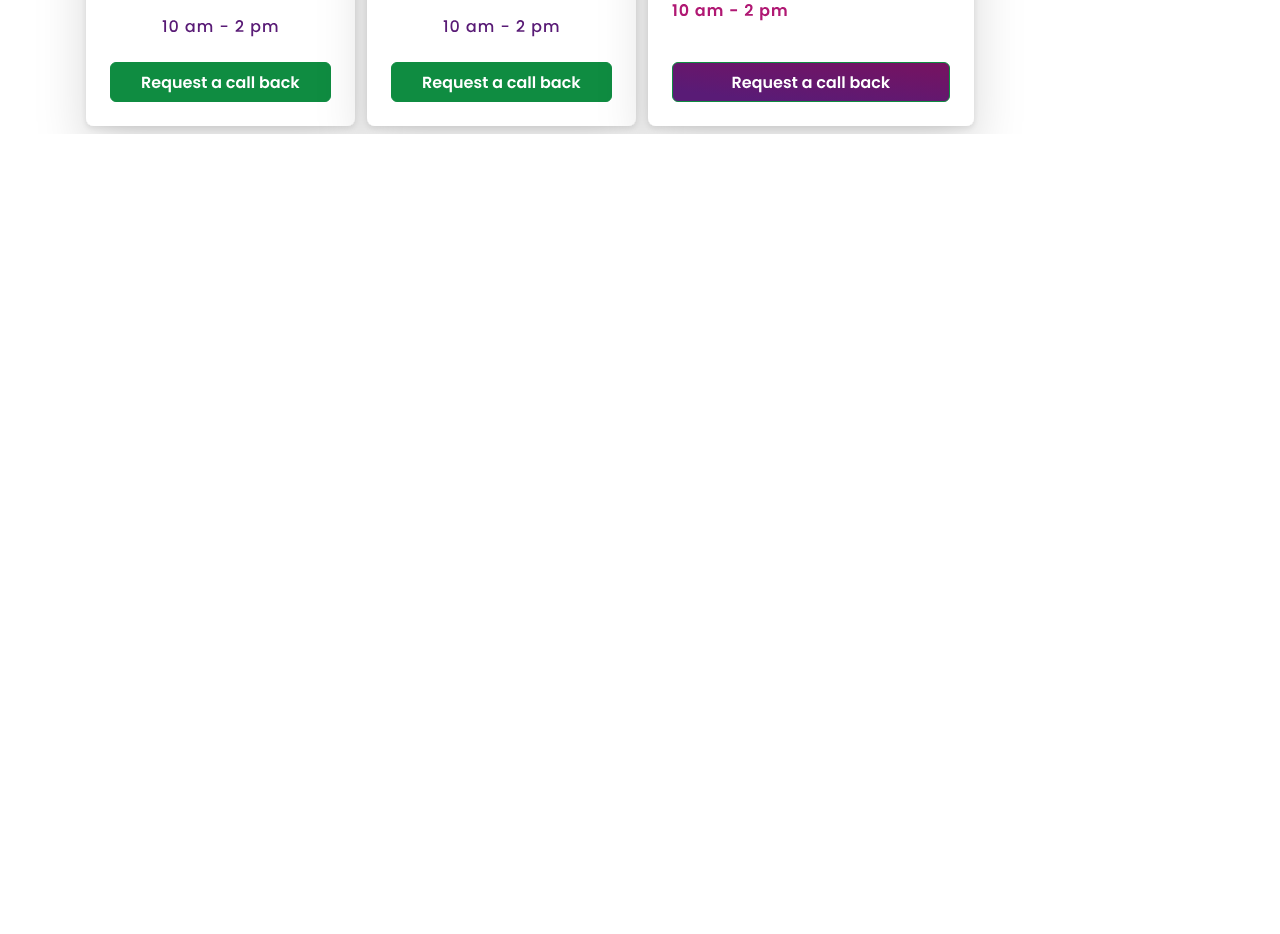
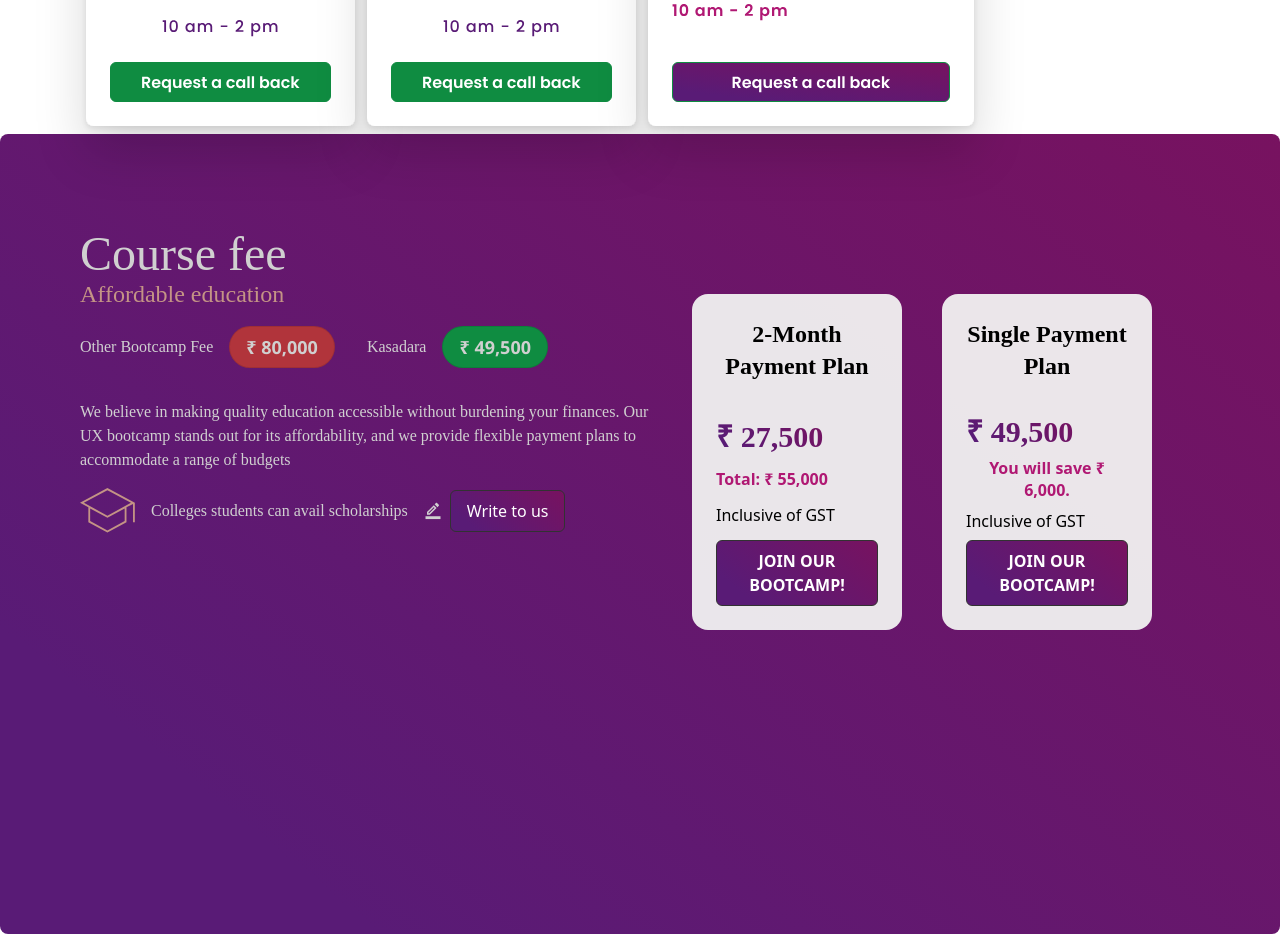
Before and after one commit to itsme-sherlock/Kasadara, a React (Create React App) app: page / in a window 1280 px wide. Shown: the part 2940-3874 px from the top of the page. Before the commit the page ends 3074 px from the top, so only its background shows below. Built offline with nearby package versions, Linux system fonts and the light colour scheme.

Commit message:
minor changes remaining in Course Fee Section

```diff
--- a/src/App.js
+++ b/src/App.js
@@ -6,6 +6,7 @@ import MainContent from './components/MainContent';
 import WhatWillYouGet from './components/WhatWillYouGet';
 import WhyUS from './components/WhyUs';
 import UpcomingBatches from './components/UpcomingBatches';
+import CourseFee from './components/CourseFee/CourseFee';
 function App() {
   return (
     <div>
@@ -14,6 +15,7 @@ function App() {
       <WhatWillYouGet/>
       <WhyUS/>
       <UpcomingBatches/>
+      <CourseFee/>
 
 
 
--- /dev/null
+++ b/src/components/CourseFee/Cards.js
@@ -0,0 +1,16 @@
+import React from 'react';
+import "../WhatWillYouGet.css";
+const Card = ({ title, fee, description,gst }) => {
+  return (
+    <div className="card w-[210px] display-card flex flex-col items-stretch ">
+      <h2 className='text-black pb-6 text-2xl font-poppins font-semibold'>{title}</h2>
+      <p className='theme-pink font-poppins font-bold text-3xl'>{fee}</p>
+      <p style={{ color: "var(--K-primary-1, #B01873)", fontSize: "16px", fontStyle: "normal", fontWeight: "600", lineHeight: "normal" }}>{description}</p>
+
+      <p className='text-black'>{gst}</p>
+      <button className='pink-button font-extrabold'>JOIN OUR BOOTCAMP!</button>
+    </div>
+  );
+};
+
+export default Card;
--- /dev/null
+++ b/src/components/CourseFee/CourseFee.js
@@ -0,0 +1,71 @@
+import React from "react";
+import Card from "./Cards";
+import "../WhatWillYouGet.css";
+import { ReactComponent as GraduateHatSvg } from "../../Assets/CourseFees/SchoolSvg.svg";
+import { ReactComponent as WriteToUsSvg } from "../../Assets/CourseFees/border_color.svg";
+
+function CourseFee() {
+  return (
+    <section
+      className="overflow-auto rounded-lg w-full h-screen text-center flex gap-10 "
+      style={{
+        // background: 'linear-gradient(219deg, rgba(123, 17, 93, 0.00) -9.63%, #591B76 82.78%)',
+        background:
+          "var(--K-grad-2, linear-gradient(219deg, #7B115D -9.77%, #591B76 83.29%))",
+      }}
+    >
+      <div className="pt-24 pl-20 flex flex-col items-start">
+        <div className="ml-0">
+            <h1 className="text-[#D0D0D0] font-poppins font-medium text-5xl ">Course fee</h1>
+        </div>
+        <div>
+            <h4 className="text-[#C49485] font-poppins font-normal text-2xl">Affordable education</h4>
+        </div>
+        <div className="flex gap-8 pt-4">
+          <div className="flex gap-4 items-center ">
+            <p className="text-[#D0D0D0] font-poppins font-normal text-base ">Other Bootcamp Fee</p>
+            <button className="fees-button bg-[#B1343B]">₹ 80,000</button>
+          </div>
+          <div className="flex gap-4 items-center">
+            <p className="text-[#D0D0D0] font-poppins font-normal text-base">Kasadara</p>
+            <button className="fees-button bg-[#0F8C41] ">₹ 49,500</button>
+          </div>
+        </div>
+        <div className="flex ml-0 pl-0 pt-8">
+        <p className="text-[#D0D0D0] font-poppins font-normal text-base text-left">We believe in making quality education accessible without burdening your finances. Our UX bootcamp stands out for its affordability, and we provide flexible payment plans to accommodate a range of budgets</p>
+
+        </div>
+        <div className="flex bg-[#00005C)] gap-4 items-center pt-4  ">
+        <GraduateHatSvg></GraduateHatSvg>
+        <p className="text-[#D0D0D0] font-poppins font-normal text-base">Colleges students can avail scholarships</p>
+        <div className="flex gap-2 items-center">
+          <WriteToUsSvg ></WriteToUsSvg>
+          <button className="pink-button">Write to us</button>
+
+        </div>
+
+        </div>
+      </div>
+      <div className="pt-40">
+        <Card
+          title="2-Month Payment Plan"
+          fee="₹ 27,500"
+          description="Total:  ₹ 55,000"
+          gst="Inclusive of GST"
+        />
+      </div>
+      <div className="pt-40 pr-32">
+        <Card
+          title="Single
+            Payment Plan"
+          fee="₹ 49,500"
+          description="You will save ₹ 6,000."
+          gst="Inclusive of GST"
+        />
+        {/* Add more cards with different content */}
+      </div>
+    </section>
+  );
+}
+
+export default CourseFee;
--- a/src/components/WhatWillYouGet.css
+++ b/src/components/WhatWillYouGet.css
@@ -1,4 +1,58 @@
+.custom-text-color {
+  color: var(--K-black-font, #323232);
 
-.custom-text-color {
-    color: var(--K-black-font, #323232);
-  }
+}
+
+/* Define the custom property */
+:root {
+  --K-grad: linear-gradient(219deg, #7b115d -9.77%, #591b76 83.29%);
+}
+
+.theme-pink {
+  background: var(--K-grad, linear-gradient(219deg, #7B115D -9.77%, #591B76 83.29%));
+background-clip: text;
+-webkit-background-clip: text;
+-webkit-text-fill-color: transparent;
+
+}
+/*---------------COURSEfEE.JS---------------------*/
+.pink-button{
+  border-radius: 6px;
+border: 1px solid var(--K-black-font, #323232);
+background: linear-gradient(219deg, #7B115D -9.77%, #591B76 83.29%);
+color: #FFF;
+display: flex;
+padding: 8px 16px;
+justify-content: center;
+align-items: center;
+gap: 10px;
+align-self: stretch;
+
+}
+.display-card{
+  display: flex;
+height: 336px;
+padding: 24px;
+flex-direction: column;
+justify-content: space-between;
+align-items: flex-start;
+border-radius: 16px;
+background: rgba(242, 242, 242, 0.95);
+
+
+}
+.fees-button{
+  border-radius: 156px;
+border: 1px solid rgba(0, 0, 0, 0.10);
+display: flex;
+padding: 8px 16px;
+justify-content: center;
+align-items: center;
+gap: 10px;
+color: var(--No-so-white, #D0D0D0);
+font-family: Segoe UI;
+font-size: 18px;
+font-style: normal;
+font-weight: 700;
+line-height: normal;
+}
--- a/src/components/WhyUs.js
+++ b/src/components/WhyUs.js
@@ -104,7 +104,7 @@ function WhyUs() {
       {/* Row 2 */}
       <div className="w-16 h-16 rounded-full overflow-hidden"><img src={collageImage}
       alt="photoTop"  className="object-center w-full h-full"/></div>
-      <div className="mx-10"></div>
+      <div className="mx-10 "></div>
       <div className="w-28 h-28 rounded-full overflow-hidden"><img src={collageImage}
       alt="photoTop"  className="object-center w-full h-full"/></div>
       {/* Row 3 */}
```
Also changed, not shown: src/Assets/CourseFees/SchoolSvg.svg (added), src/Assets/CourseFees/border_color.svg (added).
